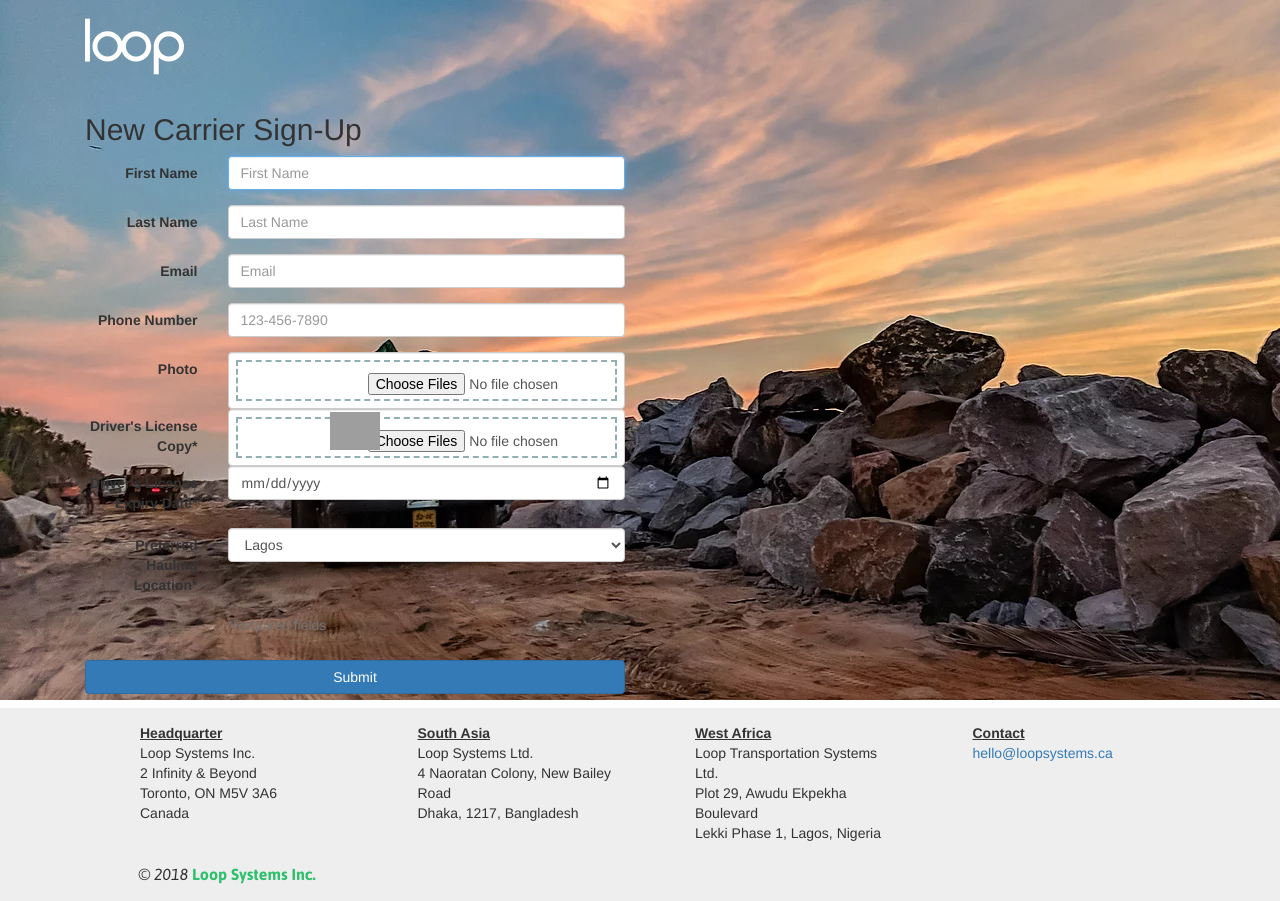
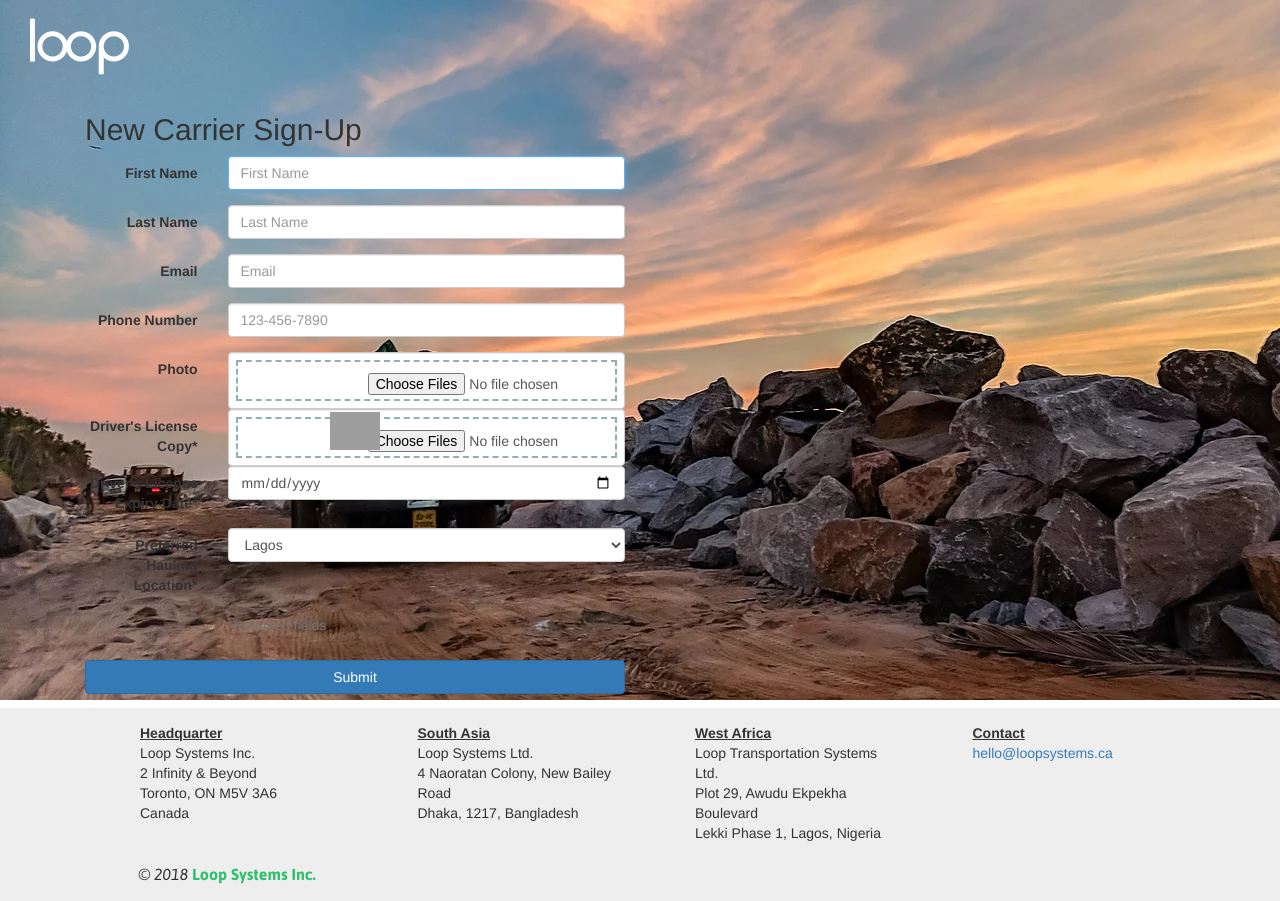
Before and after one commit to jiemohuasheng/LoopSystems, a plain HTML site: page carrier.html in a window 1280 px wide. Drawn offline with Linux system fonts and the light colour scheme.

Commit message:
Update carrier.html

```diff
--- a/carrier.html
+++ b/carrier.html
@@ -58,7 +58,7 @@
 
     </head>
 	<body style="background-image: url(img/slider/slide1.png); background-repeat: no-repeat;">
-		<div class="container" >
+		<div class="container-fluid" id="shipperbody">
             <!-- Site logo -->
             <div>
                 <div class="col-md-12 col-sm-12 col-xs-12 logo_div">
@@ -66,6 +66,7 @@
                 </div>
             </div>
             <!-- End Logo -->
+            <div class="container">
 
                 <form class="col-sm-6 form-horizontal" role="form">
                     <h2>New Carrier Sign-Up</h2>
@@ -133,6 +134,7 @@
                     </div>
                     <button type="submit" class="btn btn-primary btn-block">Submit</button>
                 </form> <!-- /form -->
+            </div>
         </div> <!-- ./container -->
 
 		<!--=========================
```
Lines whose indentation alone changed are shown as unchanged.
